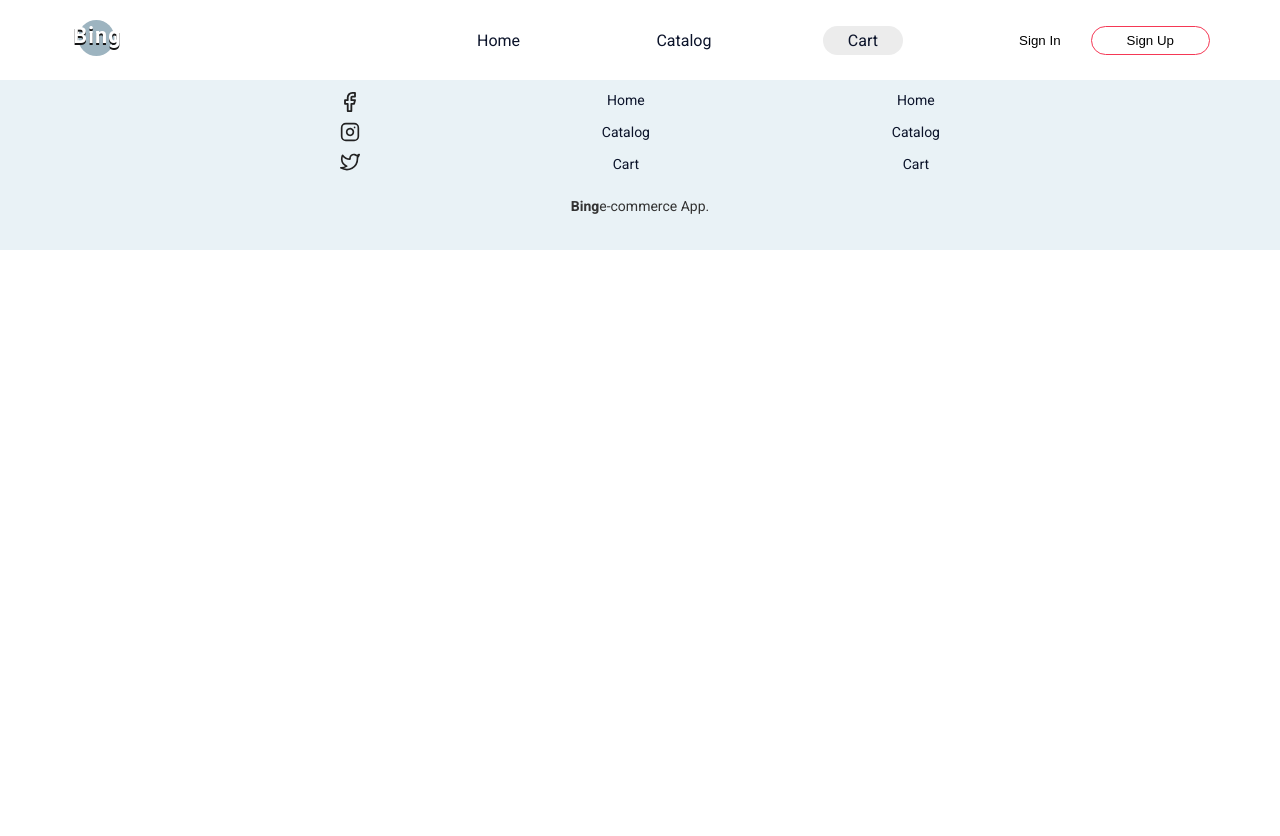
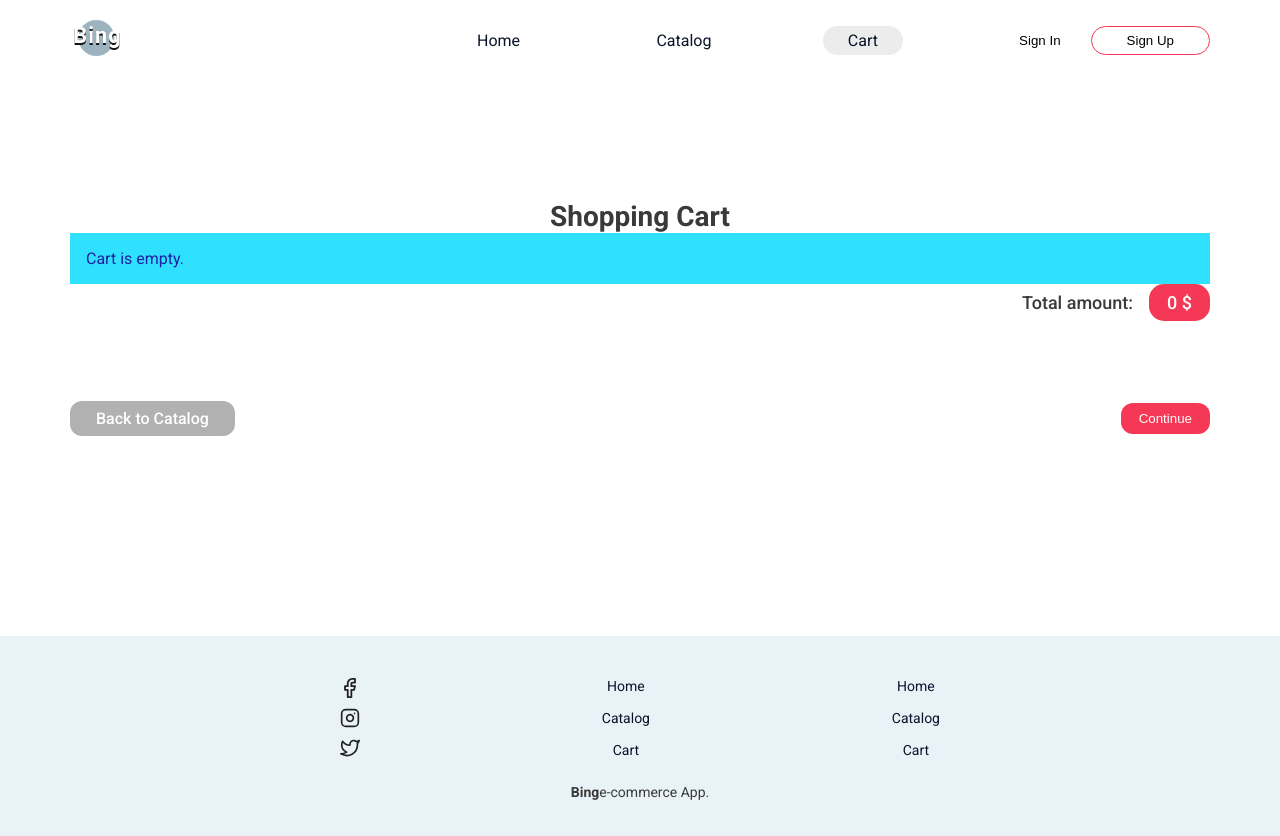
Before and after one commit to Daunppictures/webLab6, a React (Create React App) app in the folder client/: page /cart in a window 1280 px wide. Before the commit the page ends 800 px from the top, so only its background shows below. Built offline with nearby package versions, Linux system fonts and the light colour scheme.

Commit message:
Build Cart Screen

```diff
--- a/client/src/App.js
+++ b/client/src/App.js
@@ -17,6 +17,7 @@ function App() {
           <Route path="/" exact component={Home} />
           <Route path="/product/:id?" component={Product}></Route>
           <Route path="/cart/:id" component={Cart} />
+          <Route path="/cart" component={Cart} />
           <Route path="/catalog" component={Catalog} />
         </Switch>
         <Footer />
--- a/client/src/pages/Cart.js
+++ b/client/src/pages/Cart.js
@@ -1,25 +1,87 @@
 import "../styles/App.css";
 import React, { useEffect } from "react";
-import { useDispatch } from "react-redux";
+import { useDispatch, useSelector } from "react-redux";
 import { addToCart } from "../actions/cartActions";
+import MessageBox from "../Components/MessageBox";
+import { Link } from "react-router-dom";
 
 function Cart(props) {
   const productId = props.match.params.id;
   const qty = props.location.search
     ? Number(props.location.search.split("=")[1])
     : 1;
+  const cart = useSelector((state) => state.cart);
+  const { cartItems } = cart;
   const dispatch = useDispatch();
   useEffect(() => {
     if (productId) {
       dispatch(addToCart(productId, qty));
     }
   }, [dispatch, productId, qty]);
+  const removeFromCartHandler = (id) => {
+    //delete action
+  };
+  const checkoutHandler = () => {
+    props.history.push("/signin?redirect=shipping");
+  };
   return (
-    <div className="Cart container">
-      <h1>Cart Screen</h1>
-      <p>
-        ADD TO CART : ProductID: {productId} Qty: {qty}
-      </p>
+    <div className="cart container">
+      <div className="cart-title">Shopping Cart</div>
+      {cartItems.length === 0 ? (
+        <MessageBox>Cart is empty.</MessageBox>
+      ) : (
+        <ul className="cart-items-list">
+          {cartItems.map((item) => (
+            <div key={item.product} className="cart-item">
+              <img src={item.image} alt={item.name} className="cart-img" />
+
+              <div className="cart-item-name">
+                <Link to={`/product/${item.product}`}>{item.name}</Link>
+              </div>
+              <select
+                value={item.qty}
+                onChange={(e) =>
+                  dispatch(addToCart(item.product, Number(e.target.value)))
+                }
+                className="cart-select"
+              >
+                {[...Array(item.countInStock).keys()].map((x) => (
+                  <option key={x + 1} value={x + 1}>
+                    {x + 1}
+                  </option>
+                ))}
+              </select>
+              <div className="cart-item-price">{item.price} $</div>
+              <button
+                className="cart-item-btn-delete"
+                type="button"
+                onClick={() => removeFromCartHandler(item.product)}
+              >
+                Delete
+              </button>
+            </div>
+          ))}
+        </ul>
+      )}
+      <div className="cart-total-price">
+        Total amount:{" "}
+        <span className="amount-price-bg">
+          {cartItems.reduce((a, c) => a + c.price * c.qty, 0)} $
+        </span>{" "}
+      </div>
+      <div className="cart-footer">
+        <Link to={"/catalog"} className="cart-back-btn">
+          Back to Catalog
+        </Link>
+        <button
+          className="cart-cont-btn"
+          type="button"
+          onClick={checkoutHandler}
+          disabled={cartItems.length === 0}
+        >
+          Continue
+        </button>
+      </div>
     </div>
   );
 }
--- a/client/src/styles/App.css
+++ b/client/src/styles/App.css
@@ -8,11 +8,12 @@
 @import "./LoadingBox.css";
 @import "./Product.css";
 @import "./LoadingRectangle.css";
+@import "./Cart.css";
 
 body {
   font-family: 'Roboto', sans-serif;
   margin: 0;
-  color: #333333;
+  color: #3a3a3a;
 }
 
 .container-between {
--- /dev/null
+++ b/client/src/styles/Cart.css
@@ -0,0 +1,84 @@
+.cart {
+  padding-top: 200px;
+}
+.cart-title {
+  display: flex;
+  justify-content: center;
+  align-items: center;
+  font-size: 28px;
+  font-weight: 600;
+}
+.cart-items-list {
+  list-style: none;
+  min-height: 300px;
+  height: 300px;
+  overflow-y: scroll;
+  margin-bottom: 50px;
+  padding: 10px;
+}
+.cart-item {
+  display: flex;
+  flex-direction: row;
+  justify-content: space-between;
+  align-items: center;
+  border-radius: 15px;
+  box-shadow: 0 5px 10px rgba(0, 0, 0, .1);
+  padding: 5px 10px;
+  margin-bottom: 15px;
+}
+.cart-item-btn-delete {
+  height: 40px;
+  padding: 5px 20px;
+  border: none;
+  border-radius: 15px;
+  cursor: pointer;
+}
+.cart-select {
+  height: 40px;
+  width: 60px;
+  padding-left: 15px;
+  border-radius: 15px;
+}
+.cart-img {
+  height: 90px;
+  border-radius: 15px;
+}
+.cart-total-price {
+  font-size: 18px;
+  display: flex;
+  justify-content: flex-end;
+  margin-bottom: 5rem;
+  align-items: center;
+  font-weight: 500;
+}
+.cart-footer {
+  display: flex;
+  flex-direction: row;
+  justify-content: space-between;
+  align-items: center;
+  margin-bottom: 200px;
+}
+.amount-price-bg {
+  color: #fff;
+  padding: 8px 18px;
+  background: #F53855;
+  border-radius: 15px;
+  font-weight: 500;
+  margin-left: 1rem;
+}
+.cart-back-btn {
+  color: #fff;
+  padding: 8px 26px;
+  background: rgb(177, 177, 177);
+  border-radius: 12px;
+  font-weight: 500;
+}
+.cart-cont-btn {
+  color: #fff;
+  padding: 8px 18px;
+  background: #F53855;
+  border-radius: 12px;
+  font-weight: 500;
+  border: none;
+  cursor: pointer;
+}
```
